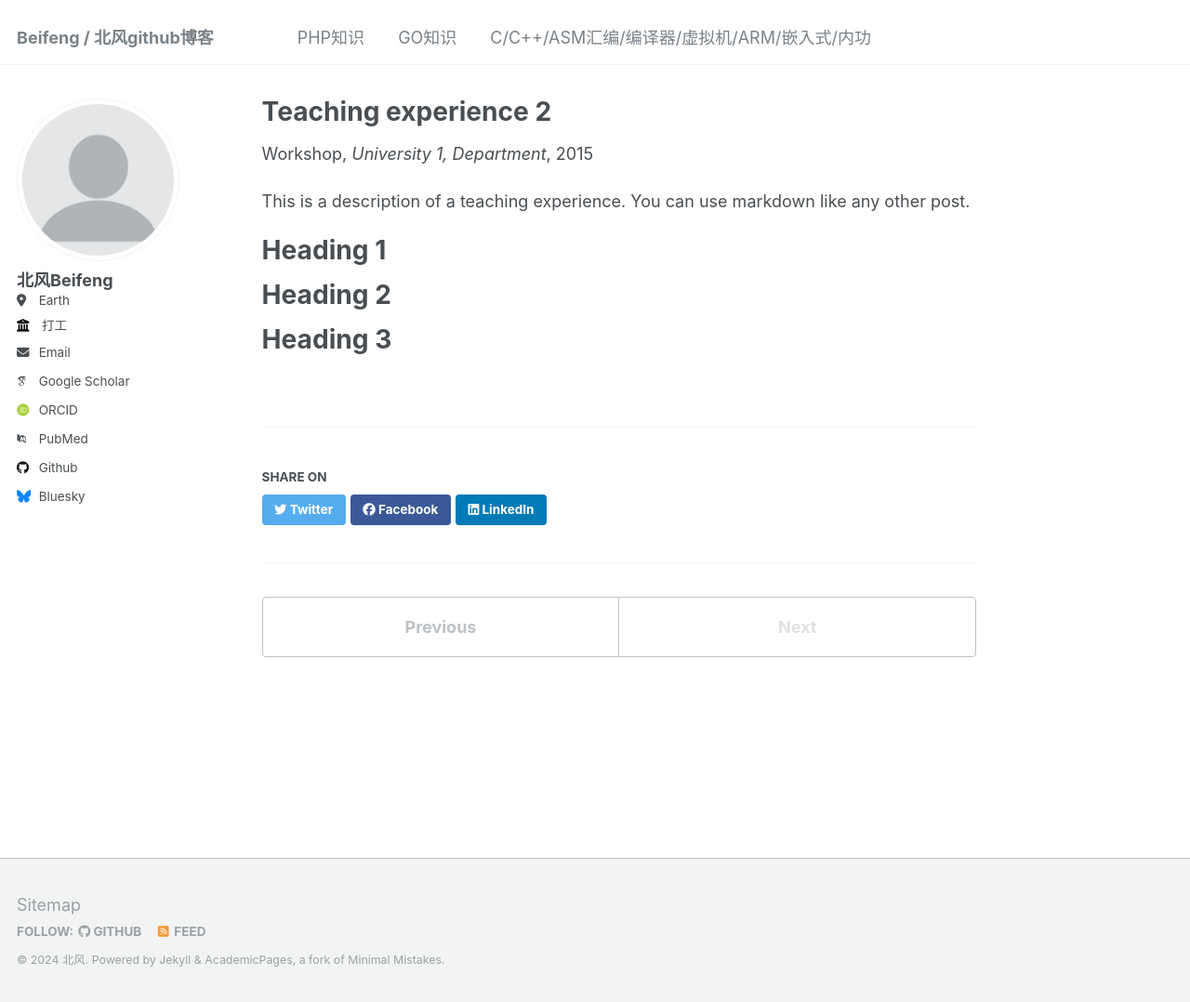
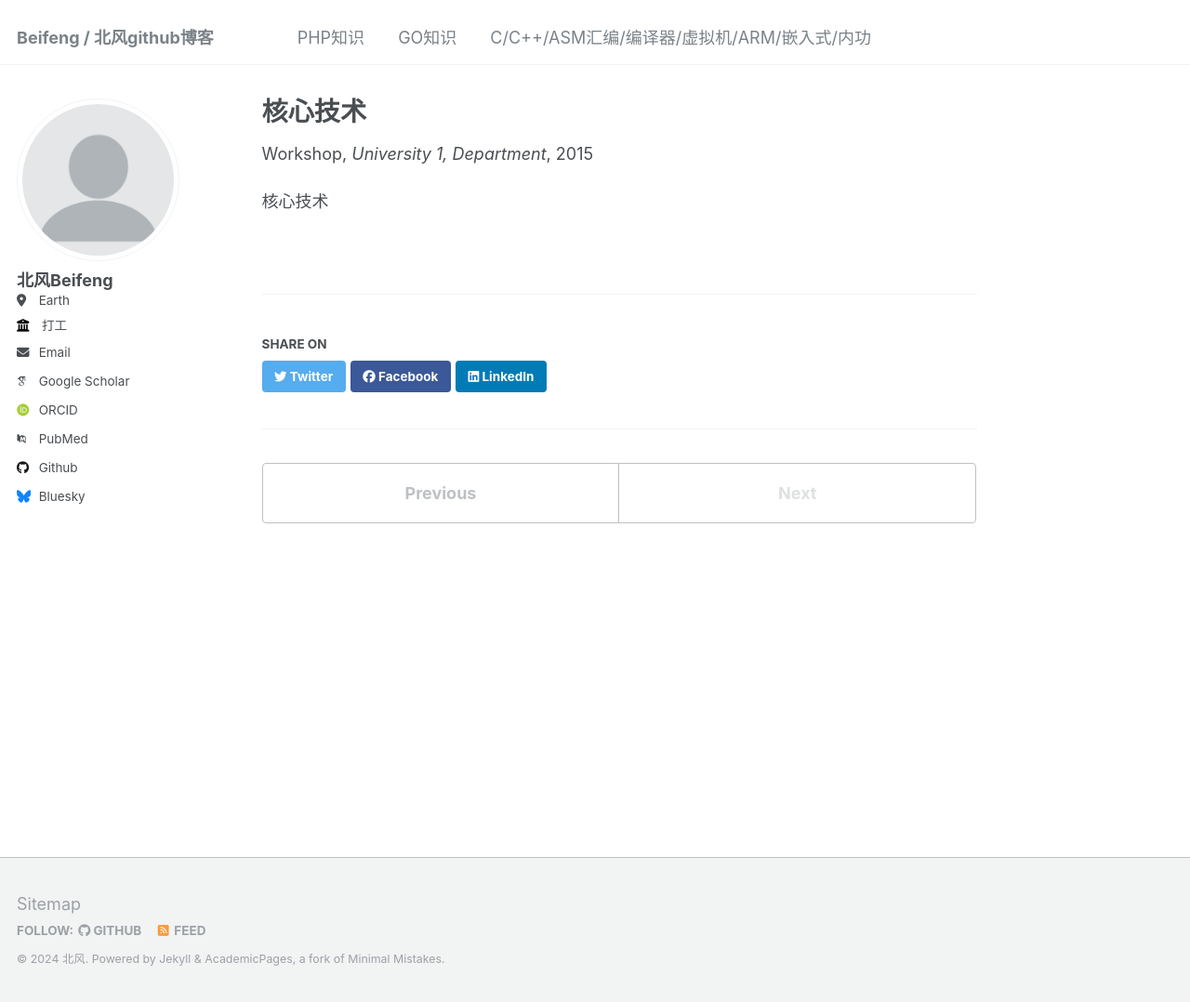
Before and after one commit to beifengisnil/beifengisnil.github.io, a Jekyll site: the page built from _teaching/2015-spring-teaching-2.md, in a window 1280 px wide and 1078 px high. Shown: the whole window at 93% size. Built offline with Jekyll 4.4.1, drawn with Linux system fonts in a browser that asks for light colours; some web fonts are replaced.

Commit message:
Update 2015-spring-teaching-2.md

```diff
--- a/_teaching/2015-spring-teaching-2.md
+++ b/_teaching/2015-spring-teaching-2.md
@@ -1,5 +1,5 @@
 ---
-title: "Teaching experience 2"
+title: "核心技术"
 collection: teaching
 type: "Workshop"
 permalink: /teaching/2015-spring-teaching-1
@@ -8,13 +8,4 @@ date: 2015-01-01
 location: "City, Country"
 ---
 
-This is a description of a teaching experience. You can use markdown like any other post.
-
-Heading 1
-======
-
-Heading 2
-======
-
-Heading 3
-======
+核心技术
```
